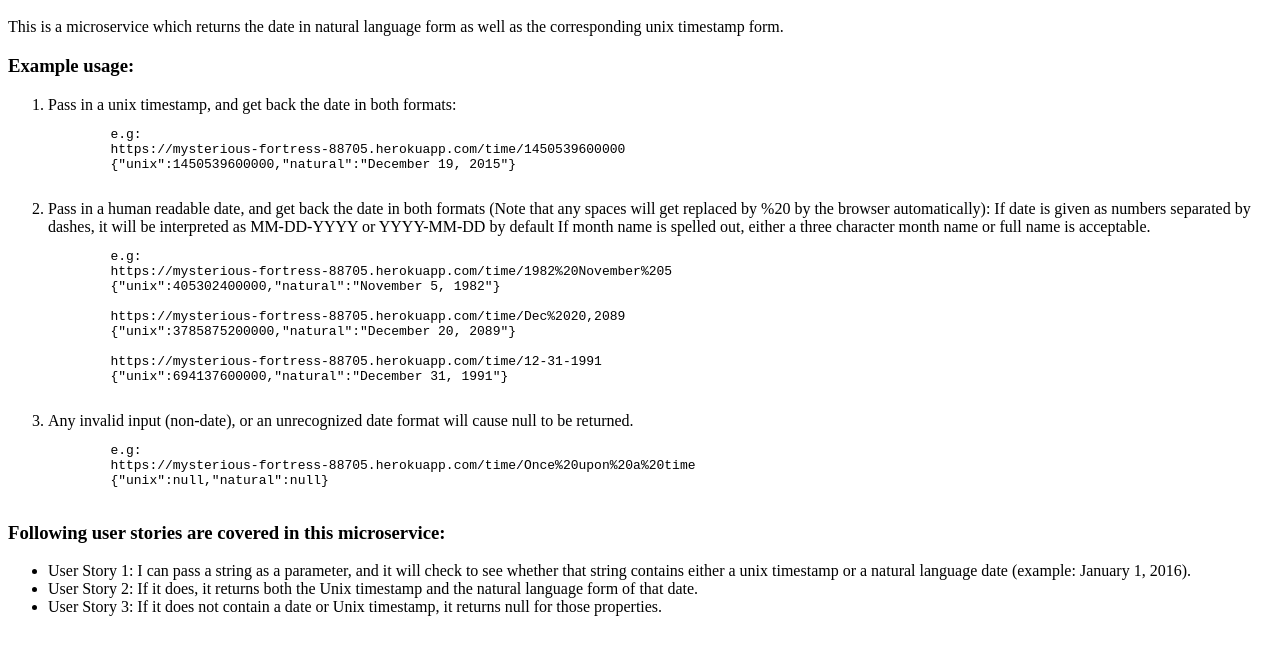
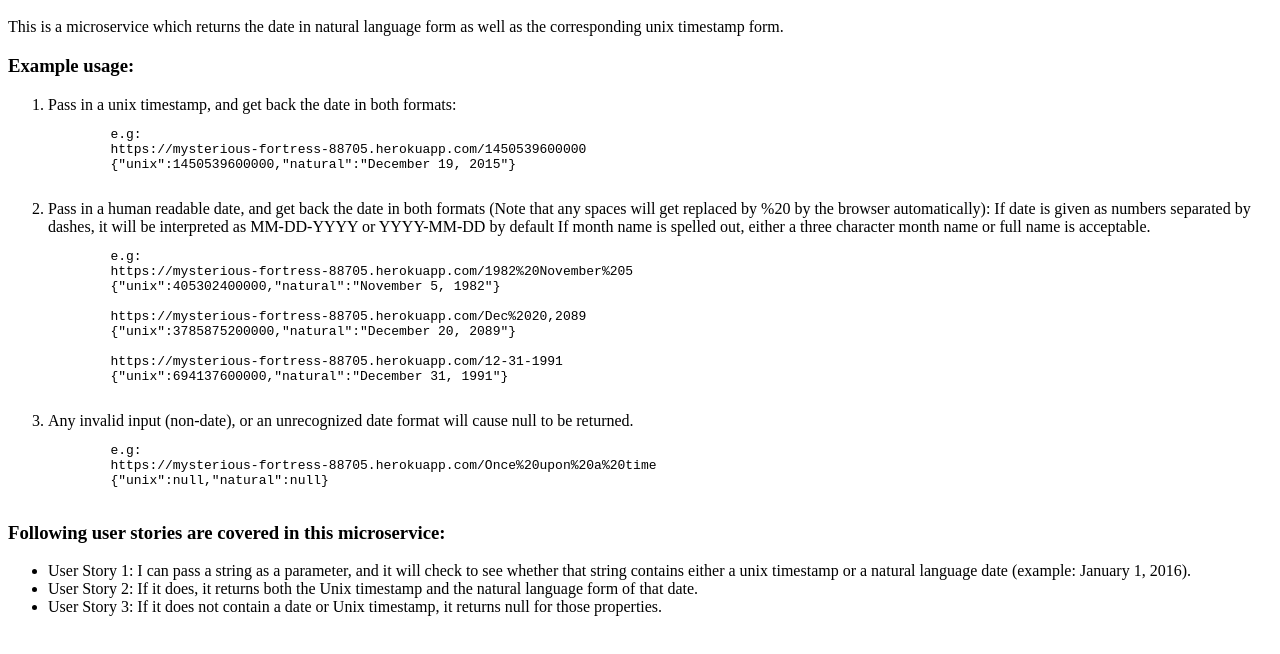
Before and after one commit to srini5/timestamp, a website: page index.html in a window 1280 px wide. Shown: the part 48-702 px from the top of the page. Drawn offline with Linux system fonts and the light colour scheme.

Commit message:
removed unnecessary /time

```diff
--- a/index.html
+++ b/index.html
@@ -17,7 +17,7 @@ Example usage:</h3>
         Pass in a unix timestamp, and get back the date in both formats:
         <pre>
         e.g:
-        https://mysterious-fortress-88705.herokuapp.com/time/1450539600000
+        https://mysterious-fortress-88705.herokuapp.com/1450539600000
         {"unix":1450539600000,"natural":"December 19, 2015"}
         </pre>
     </li>
@@ -28,13 +28,13 @@ Example usage:</h3>
         If month name is spelled out, either a three character month name or full name is acceptable.
         <pre>
         e.g:
-        https://mysterious-fortress-88705.herokuapp.com/time/1982%20November%205
+        https://mysterious-fortress-88705.herokuapp.com/1982%20November%205
         {"unix":405302400000,"natural":"November 5, 1982"}
 
-        https://mysterious-fortress-88705.herokuapp.com/time/Dec%2020,2089
+        https://mysterious-fortress-88705.herokuapp.com/Dec%2020,2089
         {"unix":3785875200000,"natural":"December 20, 2089"}
 
-        https://mysterious-fortress-88705.herokuapp.com/time/12-31-1991
+        https://mysterious-fortress-88705.herokuapp.com/12-31-1991
         {"unix":694137600000,"natural":"December 31, 1991"}
         </pre>
     </li>
@@ -42,7 +42,7 @@ Example usage:</h3>
         Any invalid input (non-date), or an unrecognized date format will cause null to be returned.
         <pre>
         e.g:
-        https://mysterious-fortress-88705.herokuapp.com/time/Once%20upon%20a%20time
+        https://mysterious-fortress-88705.herokuapp.com/Once%20upon%20a%20time
         {"unix":null,"natural":null}
         </pre>
     </li>
--- a/index.js
+++ b/index.js
@@ -1,6 +1,6 @@
 var express = require("express")();
 
-express.get('/time/:timestamp', function(req,res){
+express.get('/:timestamp', function(req,res){
     console.log("received: "+req.params.timestamp);
     var inputDate = req.params.timestamp;
     var dateVal = new Date((isNaN(inputDate))?inputDate:Number(inputDate));
```
